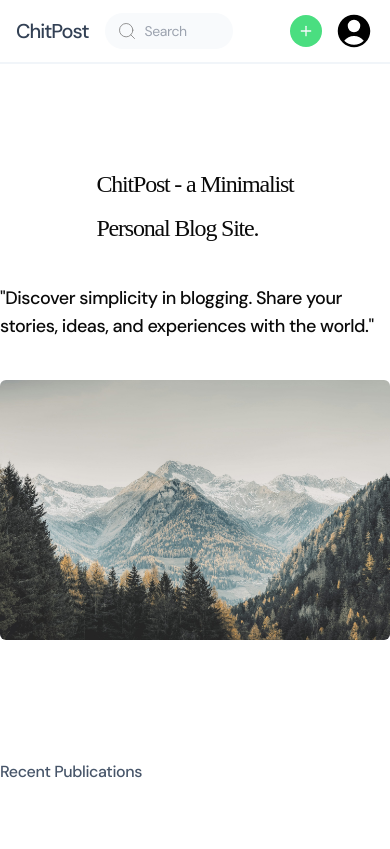
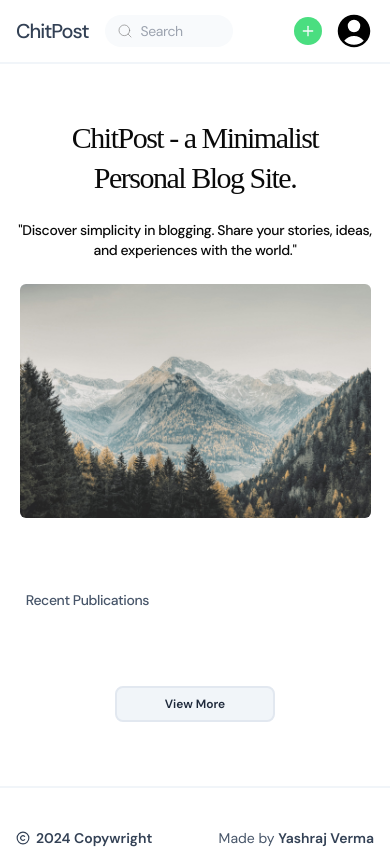
Before and after one commit to yashrajvrma/ChitPost-blog, a React (Vite) app in the folder frontend/: page / in a window 390 px wide. Shown: the top 849 px of the page. Built offline with nearby package versions, Linux system fonts and the light colour scheme; no server answers; a web font is replaced by a local one.

Commit message:
add tailwind css for mobile screens on homepage

```diff
--- a/frontend/src/components/Footer.tsx
+++ b/frontend/src/components/Footer.tsx
@@ -2,8 +2,8 @@ import { Copyright } from "lucide-react";
 
 function Footer() {
   return (
-    <div className="footer flex flex-row justify-between items-center border-slate-100 text-slate-600 border-t-2 gap-2 py-10">
-      <div className="flex flex-row items-center gap-1.5 font-semibold">
+    <div className="footer flex flex-row justify-between items-center border-slate-100 text-slate-600 border-t-2 gap-2 py-10 px-4 sm:px-0 text-sm sm:text-base">
+      <div className="flex flex-row items-center gap-1.5 font-semibold text-slate-700">
         <span>
           <Copyright size={14} strokeWidth={2} />
         </span>
@@ -11,7 +11,7 @@ function Footer() {
       </div>
       <div>
         Made by{" "}
-        <span className="font-semibold">
+        <span className="font-semibold text-slate-700">
           <a href="https://x.com/yashrajvrma" target="blank">
             Yashraj Verma
           </a>
--- a/frontend/src/components/Navbar.tsx
+++ b/frontend/src/components/Navbar.tsx
@@ -68,17 +68,17 @@ const NavBar = () => {
         </Link>
         <div
           onClick={handleComingSoon}
-          className="search-bar flex flex-row justify-start items-center rounded-full bg-slate-50 w-32 sm:w-52 sm:h-10 h-9 hover:cursor-pointer"
+          className="search-bar flex flex-row justify-start items-center rounded-full bg-slate-50 w-32 sm:w-52 sm:h-10 h-8 hover:cursor-pointer"
         >
           <div className="sm:pl-4 pl-3 sm:pr-1.5 pr-1">
             <Search
-              className="w-5 h-5 sm:w-4 sm:h-4"
+              className="w-4 h-4 sm:w-4 sm:h-4"
               color="grey"
               strokeWidth={1}
             />
           </div>
           <input
-            className="sm:w-44 w-24 sm:text-base text-sm text-slate-800 px-1 focus:outline-none bg-transparent cursor-pointer"
+            className="sm:w-44 w-24 sm:text-base text-sm text-slate-800 px-1 focus:outline-none bg-transparent cursor-pointer "
             type="text"
             placeholder="Search"
             readOnly
@@ -91,7 +91,7 @@ const NavBar = () => {
             className="bg-green-400 text-slate-900 font-normal font-sans text-sm  hover:bg-green-500 hover:text-white sm:mr-6 mr-3 flex items-center justify-center rounded-full"
             onClick={() => handleCreate()}
           >
-            <span className="sm:hidden p-2 text-slate-50">
+            <span className="sm:hidden p-1.5 text-slate-50">
               <Plus className="w-4 h-4" />
             </span>
             <span className="hidden sm:block sm:px-7 sm:py-1.5 sm:text-sm">
@@ -106,7 +106,7 @@ const NavBar = () => {
               {user.profileColor ? (
                 <div
                   style={{ backgroundColor: user.profileColor }}
-                  className="flex w-8 h-8 md:w-8 md:h-8 rounded-full text-slate-50 justify-center items-center text-sm tracking-tighter"
+                  className="flex w-7 h-7 md:w-8 md:h-8 rounded-full text-slate-50 justify-center items-center sm:text-sm text-xs tracking-tighter"
                 >
                   {user.firstName.substring(0, 1).toUpperCase()}
                   {user.lastName.substring(0, 1).toUpperCase()}
--- a/frontend/src/components/ui/popover.tsx
+++ b/frontend/src/components/ui/popover.tsx
@@ -19,7 +19,7 @@ const PopoverContent = React.forwardRef<
       align={align}
       sideOffset={sideOffset}
       className={cn(
-        "z-50 max-w-sm rounded-md border bg-popover sm:py-5 py-3 sm:pr-12 pr-6 pl-4 my-1 mr-36  text-popover-foreground shadow-md outline-none data-[state=open]:animate-in data-[state=closed]:animate-out data-[state=closed]:fade-out-0 data-[state=open]:fade-in-0 data-[state=closed]:zoom-out-95 data-[state=open]:zoom-in-95 data-[side=bottom]:slide-in-from-top-2 data-[side=left]:slide-in-from-right-2 data-[side=right]:slide-in-from-left-2 data-[side=top]:slide-in-from-bottom-2",
+        "z-50 max-w-sm rounded-md border bg-popover sm:py-5 py-3 sm:pr-12 pr-6 pl-4 my-1 sm:mr-3 mr-4 text-popover-foreground shadow-md outline-none data-[state=open]:animate-in data-[state=closed]:animate-out data-[state=closed]:fade-out-0 data-[state=open]:fade-in-0 data-[state=closed]:zoom-out-95 data-[state=open]:zoom-in-95 data-[side=bottom]:slide-in-from-top-2 data-[side=left]:slide-in-from-right-2 data-[side=right]:slide-in-from-left-2 data-[side=top]:slide-in-from-bottom-2",
         className
       )}
       {...props}
--- a/frontend/src/pages/Home.tsx
+++ b/frontend/src/pages/Home.tsx
@@ -1,6 +1,5 @@
 import Footer from "../components/Footer";
 import Navbar from "../components/Navbar";
-import { Button } from "../components/ui/button";
 import Blogs from "./Blogs";
 import { useNavigate } from "react-router-dom";
 
@@ -17,44 +16,84 @@ function Home() {
     //     <Blogs />
     //   </div>
     // </div>
-    <div className="flex flex-col sm:max-w-4xl mx-auto">
+    // <div className="flex flex-col sm:max-w-4xl mx-auto">
+    //   <Navbar />
+    //   <div className="homepage flex flex-col justify-center gap-10 sm:max-w-4xl max-w-2xl mt-16 mx-auto">
+    //     <div className=" container flex flex-col justify-center items-center">
+    //       <div className="flex flex-col heading sm:text-7xl gap-3 text-2xl font-geist py-10 tracking-tighter">
+    //         <div> ChitPost - a Minimalist</div>
+    //         <div> Personal Blog Site.</div>
+    //       </div>
+    //       <div className="sm:text-xl font-medium text-lg font-sans tracking-tight pb-10">
+    //         "Discover simplicity in blogging. Share your stories, ideas, and
+    //         experiences with the world."
+    //       </div>
+    //       <div className="flex justify-center sm:max-w-4xl ">
+    //         <img
+    //           className="rounded-md"
+    //           src="../../public/assets/images/photo-1672746509961-6340a9808970.jpg"
+    //         />
+    //       </div>
+    //     </div>
+    //     <div className="recent-publications flex flex-col tracking-tight">
+    //       {" "}
+    //       <div className="sm:text-lg text-base font-sans flex flex-start font-medium mt-20 text-slate-600">
+    //         Recent Publications
+    //       </div>
+    //       <div>
+    //         <Blogs take={4} />
+    //       </div>
+    //     </div>
+    //     <div className="flex justify-center items-center my-10 mb-20">
+    //       {/* <Button
+    //         onClick={() => handleViewMore()}
+    //         className="bg-slate-100 rounded-xl text-slate-800 font-semibold text-base border-2 border-slate-200 hover:bg-slate-200"
+    //       >
+    //         View More
+    //       </Button> */}
+    //       <button
+    //         onClick={() => handleViewMore()}
+    //         className="bg-slate-100 rounded-lg text-slate-800 font-semibold border-2 border-slate-200 hover:bg-slate-200 px-20 py-2 text-sm"
+    //       >
+    //         View More
+    //       </button>
+    //     </div>
+    //   </div>
+    //   <Footer />
+    // </div>
+
+    <div className="flex flex-col w-full sm:max-w-4xl mx-auto">
       <Navbar />
-      <div className="homepage flex flex-col justify-center gap-10 sm:max-w-4xl max-w-2xl mt-16 mx-auto">
-        <div className=" container flex flex-col justify-center items-center">
-          <div className="flex flex-col heading sm:text-7xl gap-3 text-2xl font-geist py-10 tracking-tighter">
-            <div> ChitPost - a Minimalist</div>
-            <div> Personal Blog Site.</div>
+      <div className="homepage flex flex-col justify-center gap-6 sm:gap-10 px-0 sm:px-0 max-w-[95vw] sm:max-w-4xl mt-8 sm:mt-16 mx-auto">
+        <div className="container flex flex-col justify-center items-center">
+          <div className="flex flex-col heading text-3xl sm:text-7xl gap-1 sm:gap-3 font-geist py-6 sm:py-10 tracking-tighter text-center">
+            <div>ChitPost - a Minimalist</div>
+            <div>Personal Blog Site.</div>
           </div>
-          <div className="sm:text-xl font-medium text-lg font-sans tracking-tight pb-10">
+          <div className="text-sm sm:text-xl font-medium font-sans tracking-tight pb-6 sm:pb-10 text-center px-2">
             "Discover simplicity in blogging. Share your stories, ideas, and
             experiences with the world."
           </div>
-          <div className="flex justify-center sm:max-w-4xl ">
+          <div className="flex justify-center w-full px-2 sm:px-0">
             <img
-              className="rounded-md"
+              className="rounded-md w-[90vw] sm:w-full max-w-2xl object-cover"
               src="../../public/assets/images/photo-1672746509961-6340a9808970.jpg"
+              alt="Blog header"
             />
           </div>
         </div>
-        <div className="recent-publications flex flex-col tracking-tight">
-          {" "}
-          <div className="sm:text-lg text-base font-sans flex flex-start font-medium mt-20 text-slate-600">
+        <div className="recent-publications flex flex-col tracking-tight w-full sm:max-w-none">
+          <div className="text-sm sm:text-base font-sans flex flex-start font-medium mt-12 sm:mt-20 text-slate-600 px-4">
             Recent Publications
           </div>
           <div>
             <Blogs take={4} />
           </div>
         </div>
-        <div className="flex justify-center items-center my-10 mb-20">
-          {/* <Button
-            onClick={() => handleViewMore()}
-            className="bg-slate-100 rounded-xl text-slate-800 font-semibold text-base border-2 border-slate-200 hover:bg-slate-200"
-          >
-            View More
-          </Button> */}
+        <div className="flex justify-center items-center my-8 sm:my-10 mb-16 sm:mb-20">
           <button
             onClick={() => handleViewMore()}
-            className="bg-slate-100 rounded-lg text-slate-800 font-semibold border-2 border-slate-200 hover:bg-slate-200 px-20 py-2 text-sm"
+            className="bg-slate-100 rounded-lg text-slate-800 font-semibold border-2 border-slate-200 hover:bg-slate-200 px-12 sm:px-20 py-2 text-xs sm:text-sm"
           >
             View More
           </button>
```
